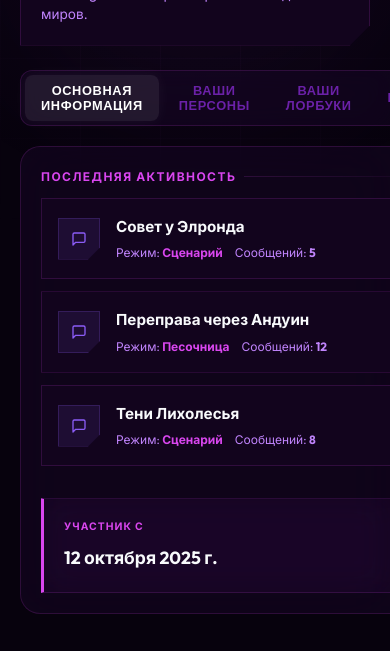
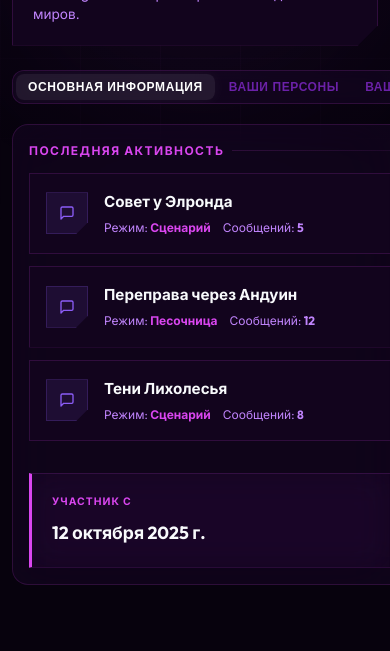
Before and after one commit to ledetav/skaldengine__frontend, a React (Vite) app: page /profile/debug in a window 390 px wide. Shown: the part 582-1233 px from the top of the page. After the commit the page ends 1207 px from the top, so only its background shows below. Built offline with nearby package versions, Linux system fonts and the light colour scheme; no server answers; a web font is replaced by a local one.

Commit message:
feat: add mobile responsiveness for profile tabs and content

```diff
--- a/src/features/Profile/Profile.module.css
+++ b/src/features/Profile/Profile.module.css
@@ -252,6 +252,13 @@
   border-radius: 12px;
   border: 1px solid var(--border-glass);
   width: fit-content;
+  max-width: 100%;
+  overflow-x: auto;
+  scrollbar-width: none; /* Firefox */
+}
+
+.tabsNav::-webkit-scrollbar {
+  display: none; /* Chrome, Safari, Opera */
 }
 
 .tabBtn {
@@ -266,6 +273,7 @@
   border-radius: 8px;
   text-transform: uppercase;
   letter-spacing: 0.05em;
+  white-space: nowrap;
 }
 
 .tabBtn:hover {
@@ -445,10 +453,32 @@
 @media (max-width: 768px) {
   .profileContainer {
     padding-top: 80px;
+    padding-left: 12px;
+    padding-right: 12px;
   }
 
   .avatarWrapper {
     width: 90px;
     height: 90px;
   }
+
+  .contentArea {
+    padding: 1rem;
+    border-radius: 16px;
+  }
+
+  .grid {
+    grid-template-columns: repeat(auto-fill, minmax(200px, 1fr));
+    gap: 1rem;
+  }
+
+  .tabsNav {
+    padding: 3px;
+    gap: 2px;
+  }
+
+  .tabBtn {
+    padding: 0.4rem 0.75rem;
+    font-size: 0.75rem;
+  }
 }
```
